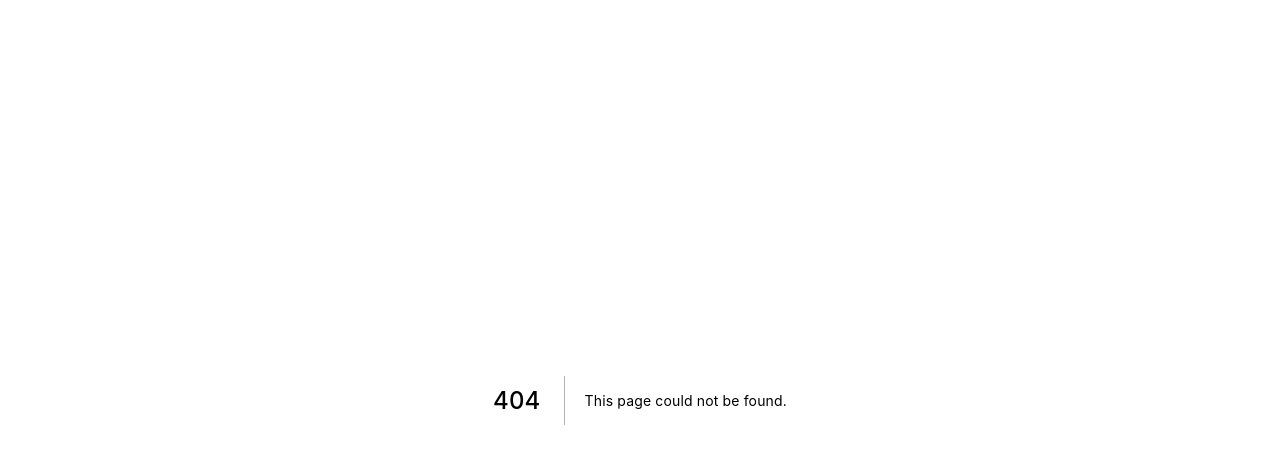
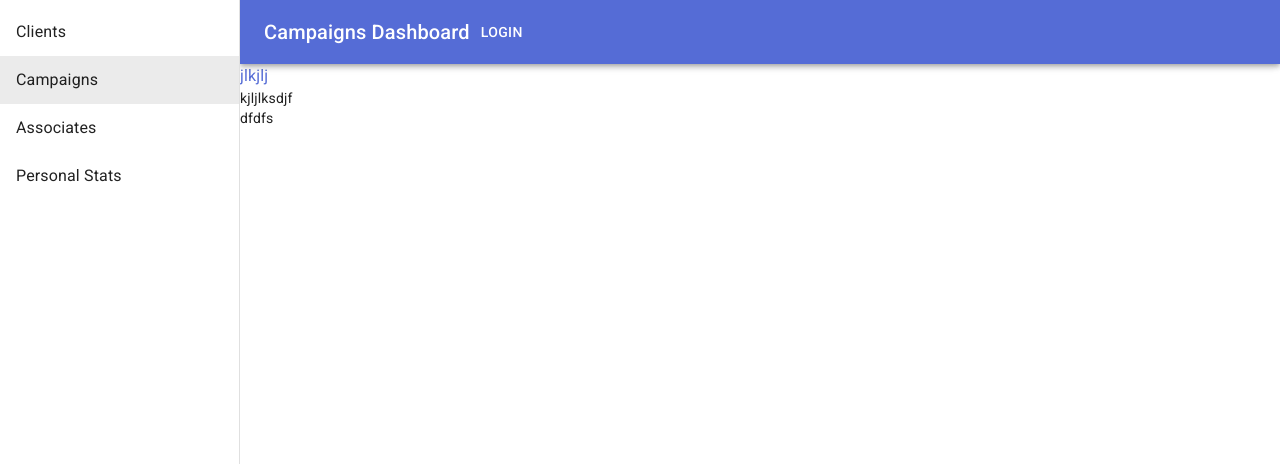
Before and after one commit to Jhon-Idrovo/campaigns-dashboard, a Next.js app: page /panel/campaigns in a window 1280 px wide. Before the commit this address had no page. Shown: the top 464 px of the page. Built offline with nearby package versions, Linux system fonts and the light colour scheme.

Commit message:
folder routing added

```diff
--- /dev/null
+++ b/pages/panel/campaigns/index.tsx
@@ -0,0 +1,12 @@
+import Layout from "../../../src/components/Layout";
+
+function Index() {
+  return (
+    <Layout>
+      kjljlksdjf
+      <div>dfdfs</div>
+    </Layout>
+  );
+}
+
+export default Index;
--- /dev/null
+++ b/src/components/Layout.tsx
@@ -0,0 +1,158 @@
+import React from "react";
+import {
+  makeStyles,
+  useTheme,
+  Theme,
+  createStyles
+} from "@material-ui/core/styles";
+
+import AppBar from "@material-ui/core/AppBar";
+
+import IconButton from "@material-ui/core/IconButton";
+import MenuIcon from "@material-ui/icons/Menu";
+import Toolbar from "@material-ui/core/Toolbar";
+import Typography from "@material-ui/core/Typography";
+import Button from "@material-ui/core/Button";
+//drawer
+import List from "@material-ui/core/List";
+import ListItem from "@material-ui/core/ListItem";
+import ListItemText from "@material-ui/core/ListItemText";
+import { useRouter } from "next/router";
+import Drawer from "@material-ui/core/Drawer";
+import Hidden from "@material-ui/core/Hidden";
+const drawerWidth = 240;
+
+const useStyles = makeStyles((theme: Theme) =>
+  createStyles({
+    root: {
+      display: "flex"
+    },
+    drawer: {
+      [theme.breakpoints.up("sm")]: {
+        width: drawerWidth,
+        flexShrink: 0
+      }
+    },
+    appBar: {
+      [theme.breakpoints.up("sm")]: {
+        width: `calc(100% - ${drawerWidth}px)`,
+        marginLeft: drawerWidth
+      }
+    },
+    menuButton: {
+      marginRight: theme.spacing(2),
+      [theme.breakpoints.up("sm")]: {
+        display: "none"
+      }
+    },
+    // necessary for content to be below app bar
+    toolbar: theme.mixins.toolbar,
+    drawerPaper: {
+      width: drawerWidth
+    },
+    content: {
+      flexGrow: 1,
+      padding: theme.spacing(3)
+    }
+  })
+);
+
+function DrawerContent() {
+  const classes = useStyles();
+  const router = useRouter();
+
+  const listItems = [
+    { text: "Clients", href: "clients" },
+    { text: "Campaigns", href: "campaigns" },
+    { text: "Associates", href: "associates" },
+    { text: "Personal Stats", href: "stats" }
+  ];
+
+  return (
+    <div>
+      <div className={classes.toolbar}>
+        <List component="nav" aria-label={listItems.join(" ")}>
+          {listItems.map(({ text, href }, index) => (
+            <ListItem
+              button
+              key={text + index}
+              selected={router.pathname.includes(href)}
+              onClick={() => router.push(href)}
+            >
+              <ListItemText primary={text} />
+            </ListItem>
+          ))}
+        </List>
+      </div>
+    </div>
+  );
+}
+
+function Panel({ children }) {
+  const classes = useStyles();
+  const theme = useTheme();
+  const [drawerOpen, setDrawerOpen] = React.useState(false);
+  const handleDrawerToggle = () => {
+    setDrawerOpen((prev) => !prev);
+  };
+
+  return (
+    <div className={classes.root}>
+      <AppBar position="fixed" className={classes.appBar}>
+        <Toolbar>
+          <IconButton
+            color="inherit"
+            aria-label="open drawer"
+            edge="start"
+            onClick={handleDrawerToggle}
+            className={classes.menuButton}
+          >
+            <MenuIcon />
+          </IconButton>
+          <Typography variant="h6">Campaigns Dashboard</Typography>
+          <Button color="inherit">Login</Button>
+        </Toolbar>
+      </AppBar>
+      <nav className={classes.drawer} aria-label="mailbox folders">
+        {/* The implementation can be swapped with js to avoid SEO duplication of links. */}
+        {/* Open on demand variant */}
+        <Hidden smUp implementation="css">
+          <Drawer
+            // container={container}
+            variant="temporary"
+            anchor={theme.direction === "rtl" ? "right" : "left"}
+            open={drawerOpen}
+            onClose={handleDrawerToggle}
+            classes={{
+              paper: classes.drawerPaper
+            }}
+            ModalProps={{
+              keepMounted: true // Better open performance on mobile.
+            }}
+          >
+            <DrawerContent />
+          </Drawer>
+        </Hidden>
+        {/* Always open variant */}
+        <Hidden xsDown implementation="css">
+          <Drawer
+            classes={{
+              paper: classes.drawerPaper
+            }}
+            variant="permanent"
+            open
+          >
+            <DrawerContent />
+          </Drawer>
+        </Hidden>
+      </nav>
+      <main>
+        <div className={classes.toolbar} />
+        <Typography color="primary">jlkjlj</Typography>
+        {children}
+      </main>
+    </div>
+  );
+}
+
+export default Panel;
```
Also changed, not shown: pages/panel/index.tsx (renamed from pages/panel.tsx).
